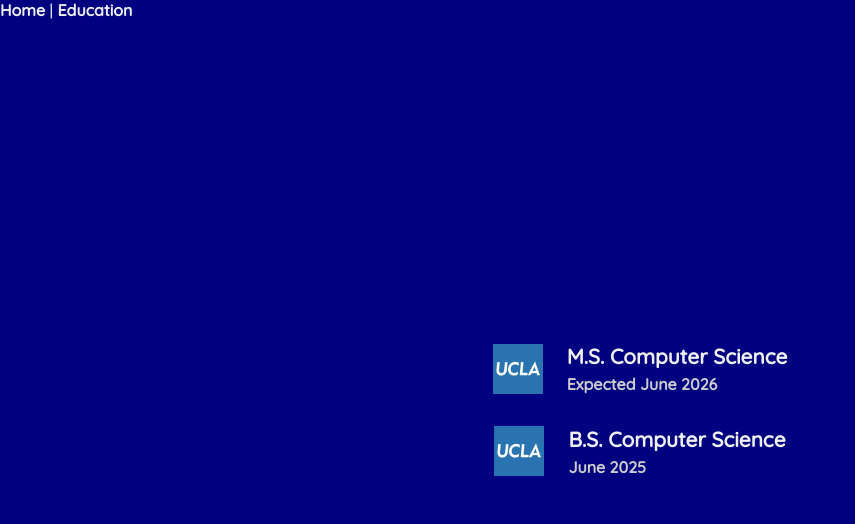
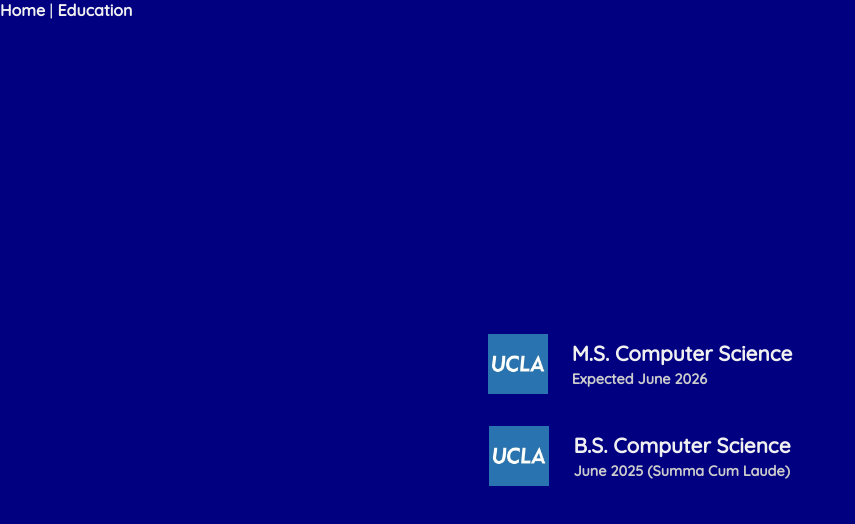
Before and after one commit to j0shuayin/j0shuayin.github.io, a React (Create React App) app in the folder website/: page /#/education in a window 1280 px wide. Shown: the top 524 px of the page, without its empty margins (0-855 px from the left). Built offline with nearby package versions, Linux system fonts and the light colour scheme.

Commit message:
Update Education page

```diff
--- a/website/src/App.css
+++ b/website/src/App.css
@@ -46,7 +46,7 @@
 
 .education-text p {
   margin: 0.3rem 0 0 0;
-  font-size: 1rem;
+  font-size: 0.9rem;
   color: #CCCCCC;
 }
 
--- a/website/src/Education.js
+++ b/website/src/Education.js
@@ -6,7 +6,7 @@ function Education() {
     return (
         <div className="education-container">
             <div className="education-item">
-                <img src={logo} alt="" width="50"/>
+                <img src={logo} alt="" width="60"/>
                 <div className="education-text">
                     <h3>M.S. Computer Science</h3>
                     <p>Expected June 2026</p>
@@ -14,10 +14,10 @@ function Education() {
             </div>
 
             <div className="education-item">
-                <img src={logo} alt="" width="50"/>
+                <img src={logo} alt="" width="60"/>
                 <div className="education-text">
                     <h3>B.S. Computer Science</h3>
-                    <p>June 2025</p>
+                    <p>June 2025 (Summa Cum Laude)</p>
                 </div>
             </div>
         </div>
```
